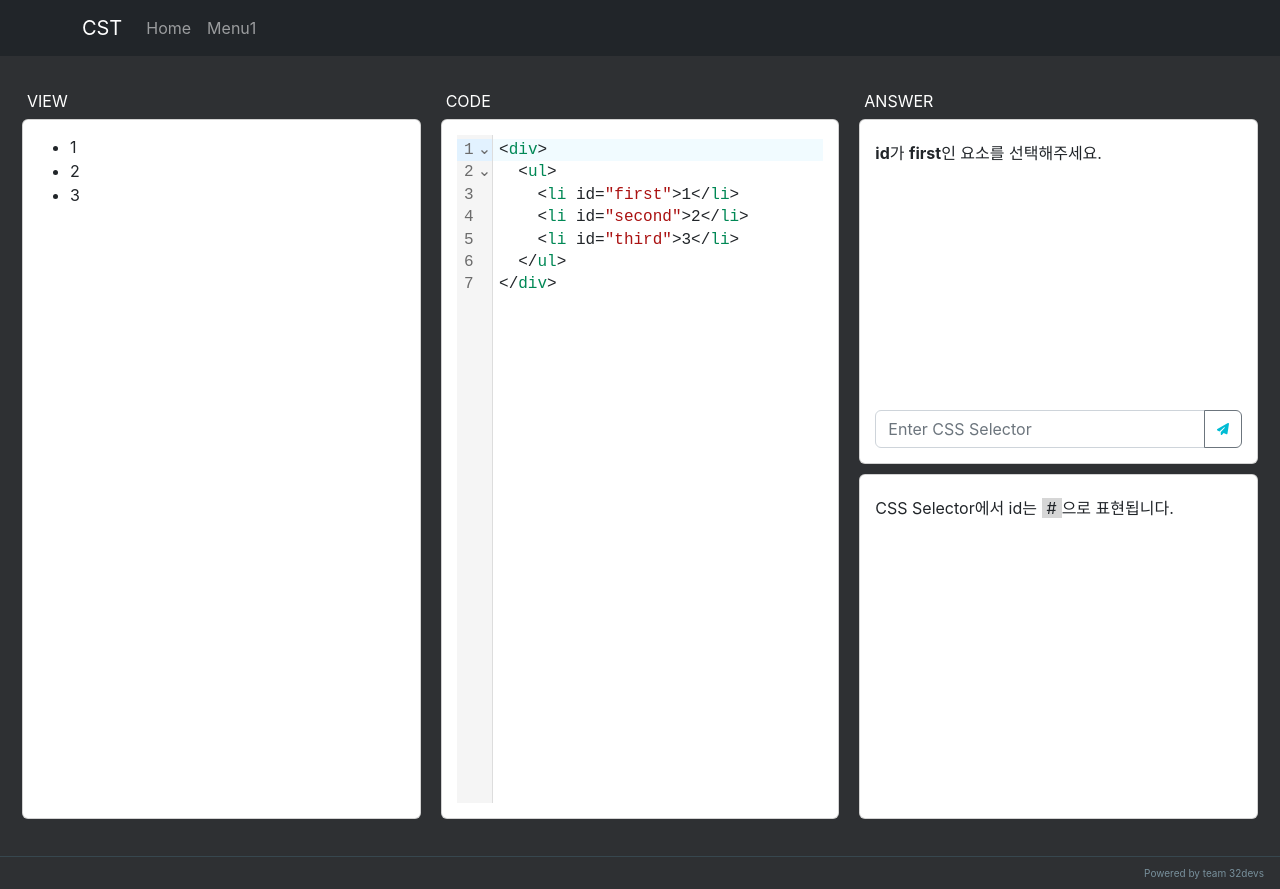
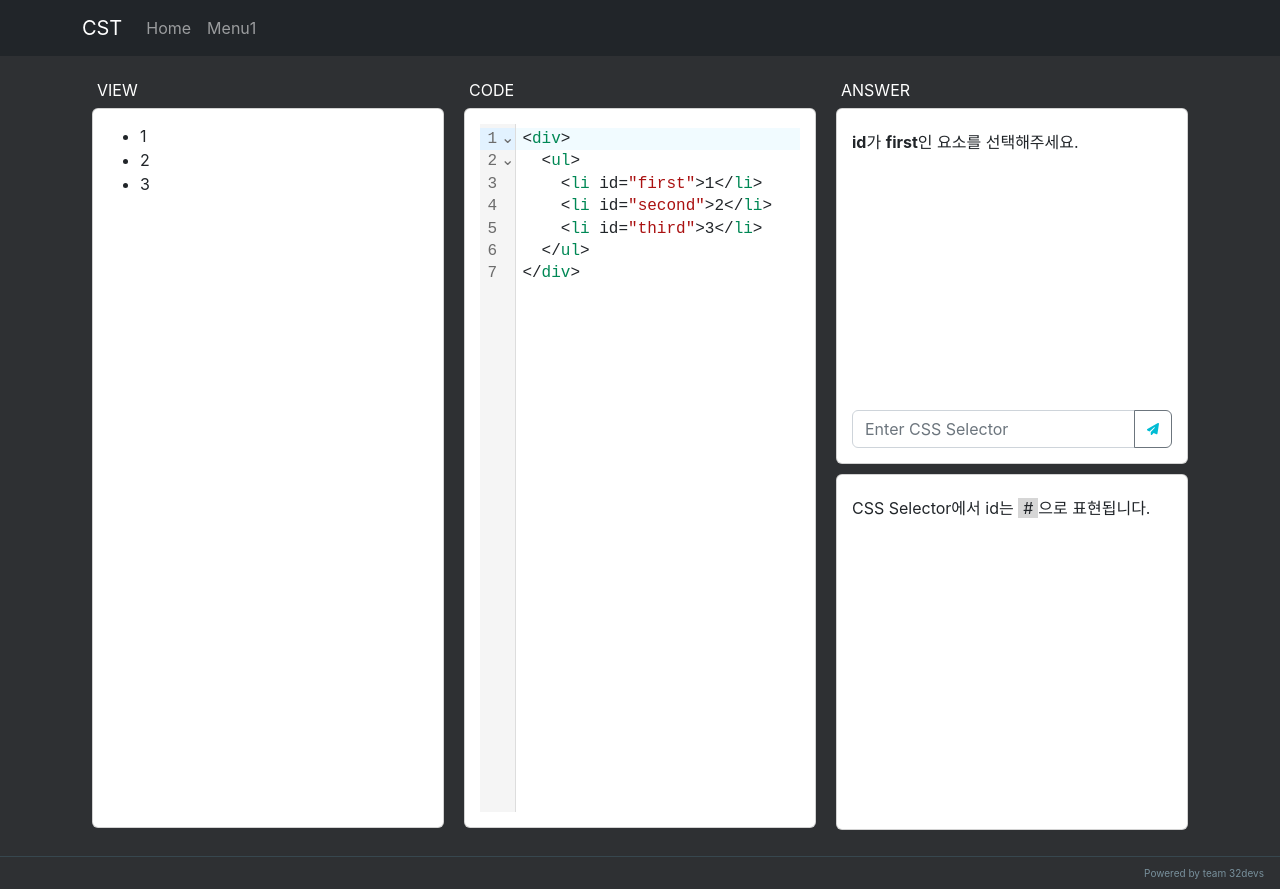
Before and after one commit to 32devs/css-selector-trainer, a Next.js app in the folder client/: page /test/id in a window 1280 px wide. Built offline with nearby package versions, Linux system fonts and the light colour scheme.

Commit message:
style: update layout

```diff
--- a/client/component/Card/Card.module.css
+++ b/client/component/Card/Card.module.css
@@ -1,5 +1,5 @@
 .card {
-  height: 700px;
+  height: 90vh;
   min-height: 700px;
   min-width: 350px;
   width: 100%;
@@ -9,6 +9,7 @@
 .card-half {
   display: flex;
   justify-content: space-between;
+  height: 44.5vh;
   min-height: 345px;
   width: 100%;
   padding: 15px;
--- a/client/component/layout/DefaultLayout.tsx
+++ b/client/component/layout/DefaultLayout.tsx
@@ -31,7 +31,7 @@ function DefaultLayout({ children }: layout): JSX.Element {
           ? <></>
           : <NavBar />
       }
-      <Container fluid>
+      <Container className={ styles.container }>
         <main className={ styles.main }>
           { children }
         </main>
--- a/client/component/layout/index.module.css
+++ b/client/component/layout/index.module.css
@@ -1,5 +1,10 @@
+.container {
+  height: 100vh;
+  display: flex;
+  align-items: center;
+}
+
 .main {
-  min-height: 100vh;
   padding: 0 0;
   flex: 1;
   display: flex;
```
